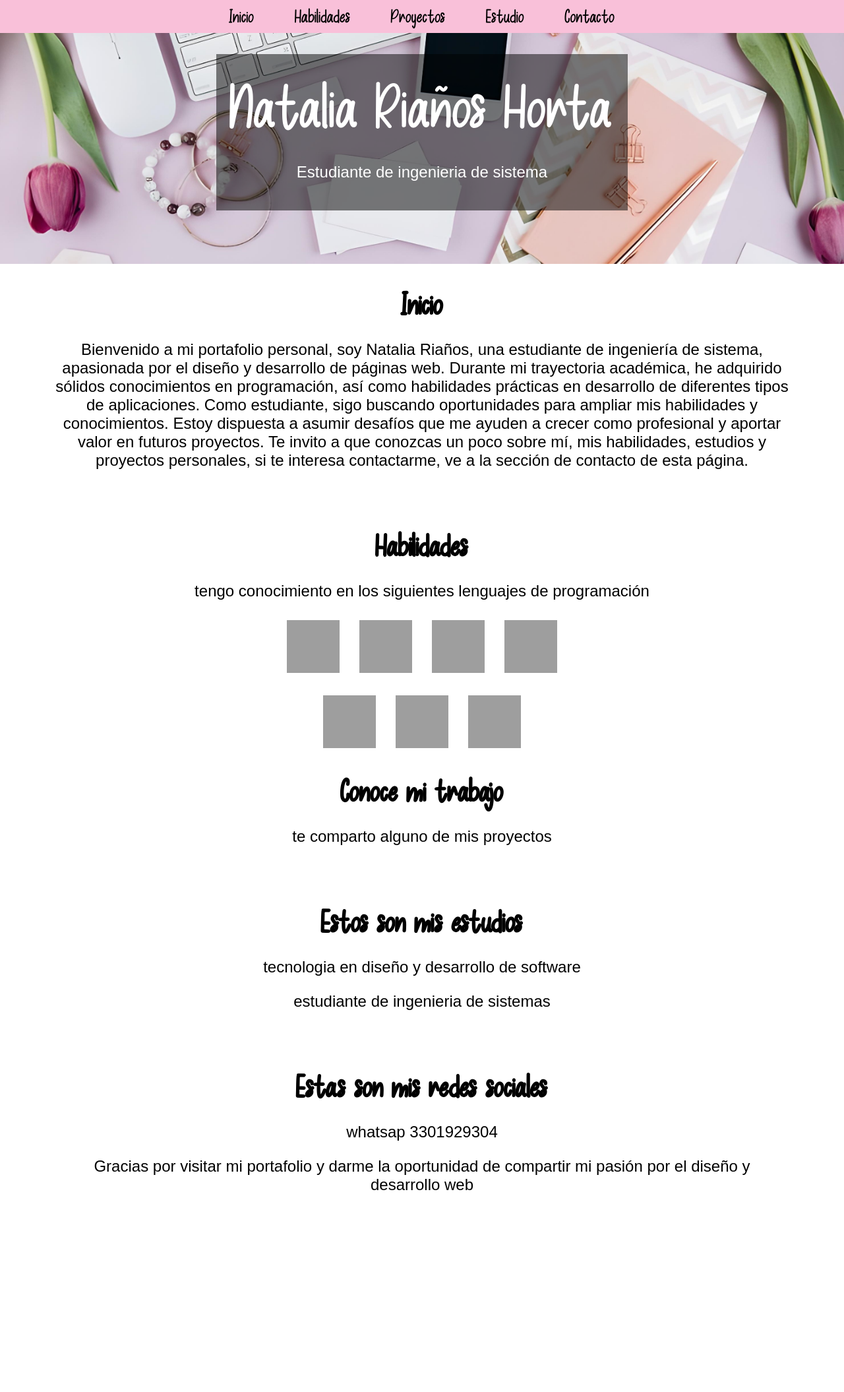
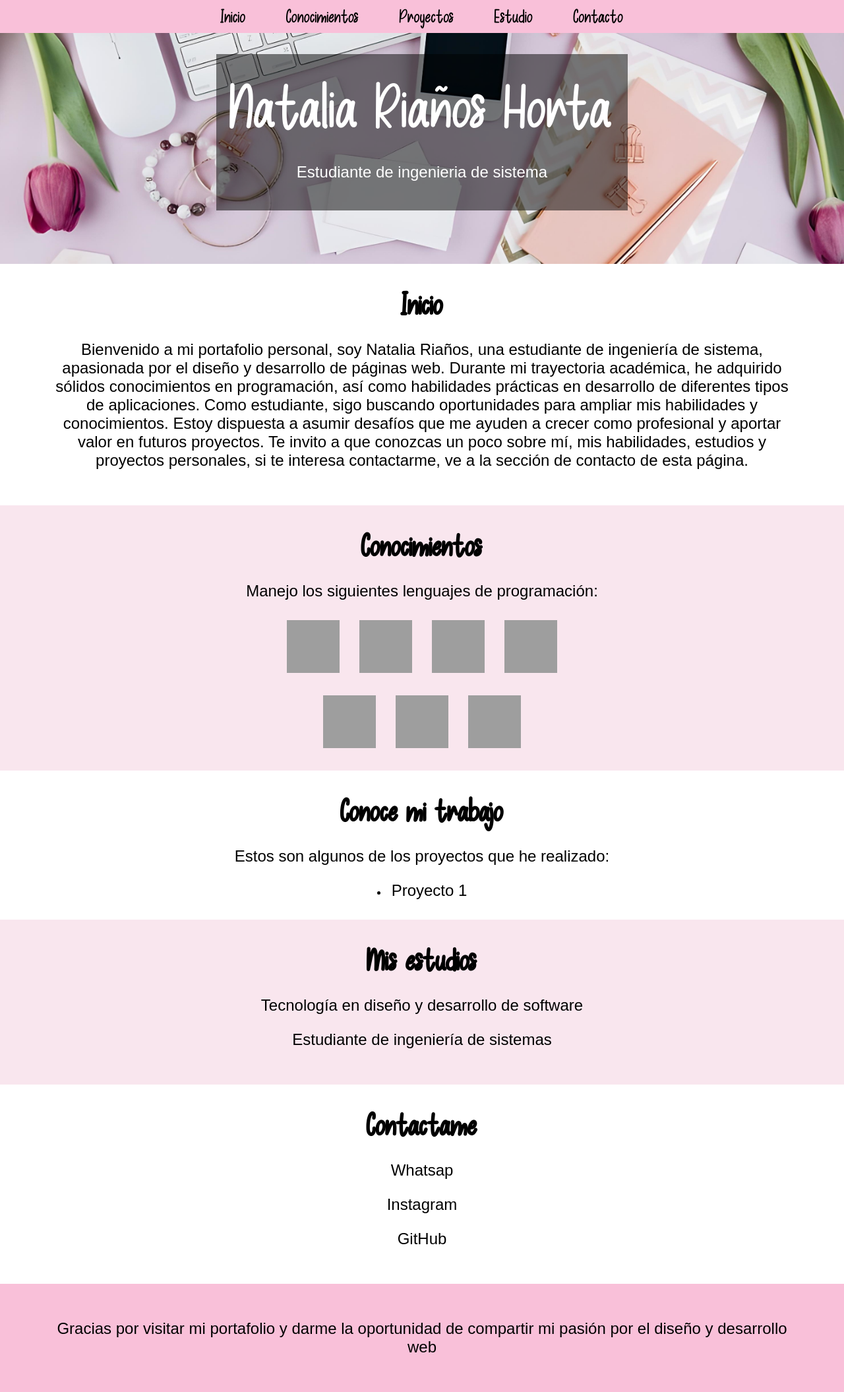
Before and after one commit to NatisRH/portafolio, a plain HTML site: page index.html in a window 1280 px wide. Shown: the whole page at 66% size. Before the commit the page ends 1894 px from the top, so only its background shows below. Drawn offline with Linux system fonts and the light colour scheme; grey boxes are pictures that could not be loaded.

Commit message:
añadí colores a las secciones

```diff
--- a/estilos.css
+++ b/estilos.css
@@ -1,3 +1,4 @@
+/* FUENTES*/
 @font-face {
     font-family: 'FuenteTitulo';
     src: url('./imagenes/Elione.ttf') format('truetype');
@@ -11,6 +12,33 @@ body {
     padding: 0;
 }
 
+
+p {
+    font-size: 1.5rem;
+    font-family: sans-serif;
+    margin-left: 50px;
+    margin-right: 50px;
+}
+a {
+    text-decoration: none;
+    font-size: 1.5rem;
+    color: black;
+    font-family: sans-serif;
+}
+h1 {
+    font-family: 'FuenteTitulo', sans-serif;
+    margin: 0;
+    font-weight: normal;
+}
+
+h2 {
+    font-family: 'FuenteTitulo', sans-serif;
+    font-size: 3rem;
+    margin: 2px;
+}
+
+
+/* HEADER*/
 .header {
     background-image: url('./imagenes/encabezado.png');
     background-size: cover; /* O '100%' para cubrir el ancho completo */
@@ -24,39 +52,30 @@ body {
 }
 
 .header-content {
-    background-color: rgba(0, 0, 0, 0.5); /* Opacidad del fondo */
+    background-color: rgba(0, 0, 0, 0.5);
     padding: 20px;
+}
+
+/*CONTENIDO*/
+.inicio,.habilidades,.proyectos,.contacto,.estudio, .fin{
+    text-align: center;
+    margin-top: 0px;
+    padding: 30px;
+    font-size: 1rem;
+}
+
+.estudio, .habilidades{
+    background-color: #f9e6ee;
 
 }
 
-h1 {
-    font-family: 'FuenteTitulo', sans-serif;
-    margin: 0;
-    font-weight: normal;
-}
-p {
-    font-size: 1.5rem;
-    font-family: sans-serif;
-    margin-left: 50px;
-    margin-right: 50px;
-}
-
-.inicio,.habilidades,.proyectos,.contacto,.estudio {
-    text-align: center;
-    margin-top: 0px;
-    padding: 30px;
-    font-size: 1rem; /* Tamaño de fuente ajustado para pantallas más pequeñas */
-}
-
-h2 {
-    font-family: 'FuenteTitulo', sans-serif;
-    font-size: 3rem;
-    margin: 2px;
+.fin {
+    background-color: #f9c0d9;
 }
 
 
 .menu {
-    position: fixed; /* Hacer que el menú quede fijo en la parte superior */
+    position: fixed; /*menú fijo en la parte superior */
     top: 0; /* Pegar el menú en la parte superior */
     left: 0;
     width: 100%; /* Ocupar todo el ancho disponible */
@@ -67,30 +86,30 @@ h2 {
     background-color: #f9c0d9;
     margin: 0;
     padding: 0;
-    z-index: 1000; /* Asegurarse de que el menú esté por encima del contenido */
+    z-index: 1000; /* Menú por encima del contenido */
 }
   .menu ul {
-    list-style: none; /* Quitar los puntos de la lista */
-    display: flex; /* Utilizar Flexbox para alinear los elementos del menú */
+    list-style: none;
+    display: flex;
     margin: 0;
     padding: 0;
 }
 .menu li {
-    margin: 0 1.9rem; /* Espaciado entre los elementos del menú */
+    margin: 0 1.9rem;
 }
 
 .menu a {
     text-decoration: none;
     font-size: 1.8rem;
-    color: black; /* Color del texto */
-    font-family: 'FuenteTitulo', sans-serif; /* Utilizar la fuente personalizada */
+    color: black;
+    font-family: 'FuenteTitulo', sans-serif;
 }
 
 /*ICONOS */
 .icon-container {
     display: flex;
-    justify-content: center; /* Espacio uniforme entre los iconos */
-    align-items: center; /* Centrar verticalmente los iconos */
+    justify-content: center;
+    align-items: center;
     margin-top: 30px;
 }
 
@@ -102,13 +121,13 @@ h2 {
 
 
 .icon img {
-    width: 10vh; /* Ajusta el tamaño de las imágenes usando vh */
+    width: 10vh;
     height: 10vh;
-    max-width: 100%; /* Asegura que las imágenes no se desborden */
+    max-width: 100%;
     max-height: 100%;
 }
 
-/* Para pantallas más pequeñas, ajustar la distribución del contenido */
+/*AJUSTE PARA PANTALLAS MÁS PEQUEÑAS*/
 @media (max-width: 767px) {
     .header {
         height: 300px;
@@ -116,8 +135,9 @@ h2 {
     }
     p{
         font-size: 1.2rem;
-        margin-left: 4rem;
-        margin-right: 4rem;
+        margin-top: 0rem;
+        margin-left: 1rem;
+        margin-right: 1rem;
     }
 
     .header-content {
@@ -128,9 +148,9 @@ h2 {
         padding: 10px;
     }
     .menu li {
-        margin: 0 1rem;
+        margin: 0 0.4rem;
     }
     .menu a {
-        font-size: 1.2rem;
+        font-size: 1.4rem;
     }
 }
--- a/index.html
+++ b/index.html
@@ -8,15 +8,13 @@
 </head>
 <body>
     <nav class="menu">
-
         <ul>
             <li><a href="#">Inicio</a></li>
-            <li><a href="#habilidades">Habilidades</a></li>
+            <li><a href="#habilidades">Conocimientos</a></li>
             <li><a href="#proyectos">Proyectos</a></li>
             <li><a href="#estudios">Estudio</a></li>
             <li><a href="#contacto">Contacto</a></li>
         </ul>
-
     </nav>
 
     <header class="header">
@@ -25,6 +23,7 @@
             <p> Estudiante de ingenieria de sistema</p>
         </div>
     </header>
+
     <div class="inicio" >
         <h2>Inicio</h2>
         <p> Bienvenido a mi portafolio personal, soy Natalia Riaños, una estudiante de ingeniería de sistema,
@@ -38,8 +37,8 @@
     </div>
 
     <div class="habilidades" id="habilidades">
-        <h2>Habilidades</h2>
-        <p> tengo conocimiento en los siguientes lenguajes de programación </p>
+        <h2>Conocimientos</h2>
+        <p> Manejo los siguientes lenguajes de programación: </p>
         <div class="icon-container">
             <div class="icon">
                 <img src="https://cdn.icon-icons.com/icons2/1508/PNG/512/python_104451.png" alt="Python">
@@ -53,8 +52,8 @@
             <div class="icon">
                 <img src="https://cdn-icons-png.flaticon.com/512/6132/6132222.png" alt="C++">
             </div>
+        </div>
 
-        </div>
         <div class="icon-container">
             <div class="icon">
                 <img src="https://cdn-icons-png.flaticon.com/512/1532/1532556.png" alt="Html">
@@ -66,23 +65,29 @@
                 <img src="https://cdn-icons-png.flaticon.com/512/5968/5968292.png" alt="javascript">
             </div>
         </div>
+    </div>
     <div class="proyectos" id="proyectos">
         <h2>Conoce mi trabajo</h2>
-        <p> te comparto alguno de mis proyectos</p>
+        <p> Estos son algunos de los proyectos que he realizado: </p>
+        <li><a href="">Proyecto 1</a></li>
     </div>
     <div class="estudio" id="estudios">
-        <h2>Estos son mis estudios</h2>
-        <p> tecnologia en diseño y desarrollo de software</p>
-        <p> estudiante de ingenieria de sistemas </p>
+        <h2>Mis estudios</h2>
+        <p> Tecnología en diseño y desarrollo de software</p>
+        <p> Estudiante de ingeniería de sistemas </p>
     </div>
+
     <div class="contacto" id="contacto">
-        <h2>Estas son mis redes sociales</h2>
-        <p> whatsap 3301929304</p>
+        <h2>Contactame</h2>
+        <p> Whatsap</p>
+        <p> Instagram</p>
+        <p> GitHub</p>
 
+    </div>
 
-    <p> Gracias por visitar mi portafolio y darme la oportunidad de compartir mi pasión
-        por el diseño y desarrollo web</p>
-    </div>
+    <footer class="fin" >
+        <p> Gracias por visitar mi portafolio y darme la oportunidad de compartir mi pasión por el diseño y desarrollo web</p>
+    </footer>
 
 </body>
 </html>
```
